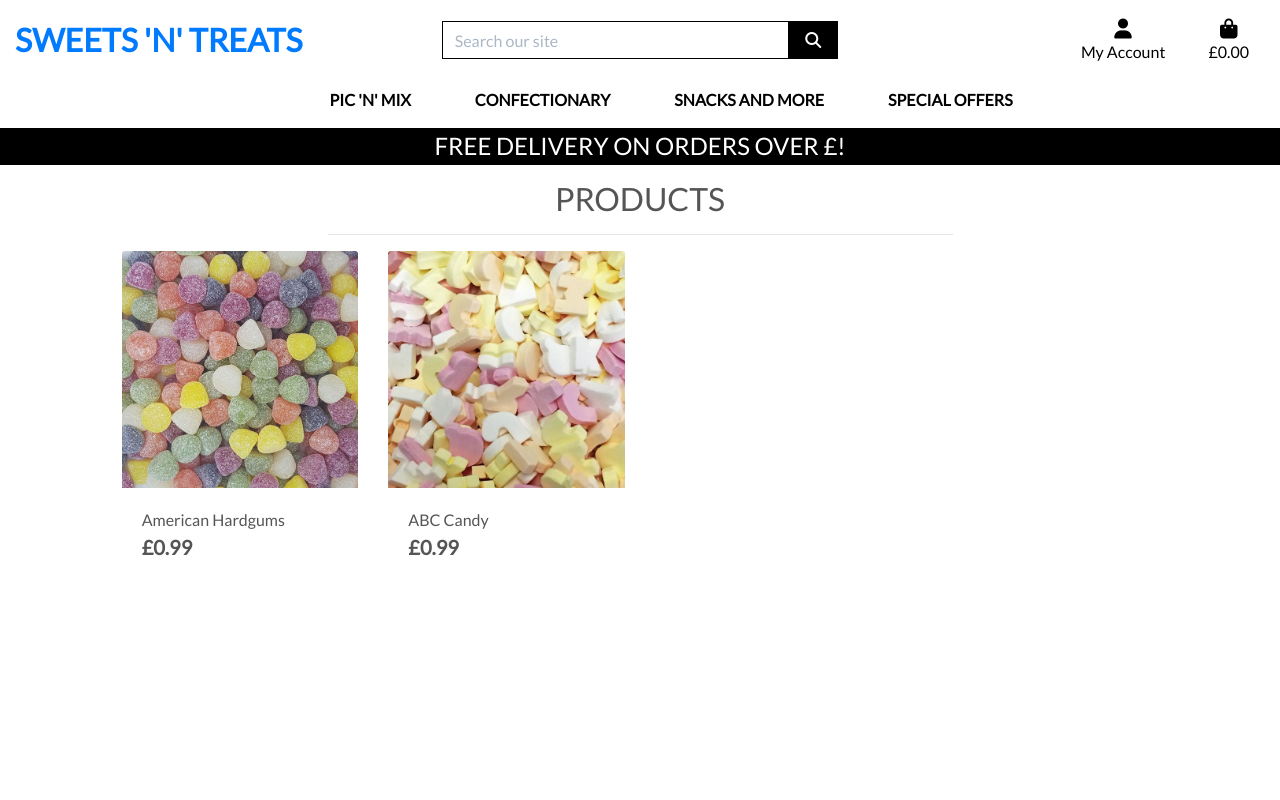
After one commit to mgreenberry/MS4-sweetsntreats, a Django app: page /products/ in a window 1280 px wide. The commit adds this page. Run offline with Django 3.2, Linux system fonts and the light colour scheme; data comes from the database, SQL or seed files in the repository; some libraries are stand-ins or nearby versions.

Commit message:
added first couple of products

```diff
--- a/home/templates/home/index.html
+++ b/home/templates/home/index.html
@@ -20,7 +20,7 @@
                 </h1>
                 <div class='my-5'>
                     <h4>
-                        <a href='' class="shop-now-button btn btn-lg rounder-0 text-uppercase py-3">
+                        <a href="{% url 'products' %}" class="shop-now-button btn btn-lg rounder-0 text-uppercase py-3">
                             SHOP NOW!
                         </a>
                     </h4>
--- a/home/urls.py
+++ b/home/urls.py
@@ -1,4 +1,3 @@
-from django.contrib import admin
 from django.urls import path
 from .import views
 
--- a/products/fixtures/products.json
+++ b/products/fixtures/products.json
@@ -6,7 +6,7 @@
             "name": "ABC Hard Candy",
             "description": "ABC Hard Candy Alphabet Shapes",
             "price": "0.99",
-            "image": "/workspace/sweetsntreats/media/abc-candy.jpeg"
+            "image": "../media/abc-candy.jpeg"
             }
     }
 ]
--- /dev/null
+++ b/products/templates/products/products.html
@@ -0,0 +1,74 @@
+{% extends "base.html" %}
+{% load static %}
+
+{% block page_header %}
+    <div class="container header-container">
+        <div class="row">
+            <div class="col"></div>
+        </div>
+    </div>
+{% endblock %}
+
+{% block content %}
+    <div class="overlay"></div>
+    <div class="container-fluid">
+        <div class="row">
+            <div class="col text-center mt-3">
+                <h2 class="logo-font">Products</h2>
+                <hr class="w-50 mb-1">
+            </div>
+        </div>
+        <div class="row">
+            <div class="product-container col-10 offset-1">
+                <div class="row mt-1 mb-2"></div>
+                <div class="row">
+                    {% for product in products %}
+                        <div class="col-sm-6 col-md-6 col-lg-4 col-xl-3">
+                            <div class="card h-100 border-0">
+                                {% if product.image %}
+                                <a href="{% url 'product_detail' product.id %}">
+                                    <img class="card-img-top img-fluid" src="{{ product.image.url }}" alt="{{ product.name }}">
+                                </a>
+                                {% else %}
+                                <a href="{% url 'product_detail' product.id %}">
+                                    <img class="card-img-top img-fluid" src="{{ MEDIA_URL }}noimage.png" alt="{{ product.name }}">
+                                </a>
+                                {% endif %}
+                                <div class="card-body pb-0">
+                                    <p class="mb-0">{{ product.name }}</p>
+                                </div>
+                                <div class="card-footer bg-white pt-0 border-0 text-left">
+                                    <div class="row">
+                                        <div class="col">
+                                            <p class="lead mb-0 text-left font-weight-bold">£{{ product.price }}</p>
+                                        </div>
+                                    </div>
+                                </div>
+                            </div>
+                        </div>
+                        {% if forloop.counter|divisibleby:1 %}
+                            <div class="col-12 d-sm-none mb-5">
+                                <hr>
+                            </div>
+                        {% endif %}
+                        {% if forloop.counter|divisibleby:2 %}
+                            <div class="col-12 d-none d-sm-block d-md-block d-lg-none mb-5">
+                                <hr>
+                            </div>
+                        {% endif %}
+                        {% if forloop.counter|divisibleby:3 %}
+                            <div class="col-12 d-none d-lg-block d-xl-none mb-5">
+                                <hr>
+                            </div>
+                        {% endif %}
+                        {% if forloop.counter|divisibleby:4 %}
+                            <div class="col-12 d-none d-xl-block mb-5">
+                                <hr>
+                            </div>
+                        {% endif %}
+                    {% endfor %}
+                </div>
+            </div>
+        </div>
+    </div>
+{% endblock %}
--- /dev/null
+++ b/products/urls.py
@@ -0,0 +1,7 @@
+from django.urls import path
+from .import views
+
+urlpatterns = [
+    path('', views.all_products, name='products'),
+    path('<product_id>', views.product_detail, name='product_detail'),
+]
--- a/products/views.py
+++ b/products/views.py
@@ -1,3 +1,28 @@
-from django.shortcuts import render
+from django.shortcuts import render, get_object_or_404
+from .models import Product
 
 # Create your views here.
+def all_products(request):
+    """
+    A view to show all products, sorting and searches
+    """
+    products = Product.objects.all()
+
+    context = {
+        'products': products,
+    }
+
+    return render(request, 'products/products.html', context)
+
+
+def product_detail(request, product_id):
+    """
+    A view to show individual product details
+    """
+    product = get_object_or_404(Product, pk=product_id)
+
+    context = {
+        'product': product,
+    }
+
+    return render(request, 'products/product_detail.html', context)
--- a/sweetsntreats/urls.py
+++ b/sweetsntreats/urls.py
@@ -22,4 +22,5 @@ urlpatterns = [
     path('admin/', admin.site.urls),
     path('accounts/', include('allauth.urls')),
     path('', include('home.urls')),
+    path('products/', include('products.urls')),
 ] + static(settings.MEDIA_URL, document_root=settings.MEDIA_ROOT)
--- a/templates/includes/main-nav.html
+++ b/templates/includes/main-nav.html
@@ -9,7 +9,7 @@
                 <a href="" class="dropdown-item">Jelly & Foam Sweets</a>
                 <a href="" class="dropdown-item">Chocolate & Toffee Sweets</a>
                 <a href="" class="dropdown-item">Traditional Sweets</a>
-                <a href="" class="dropdown-item">All Sweets</a>
+                <a href="{% url 'products' %}" class="dropdown-item">All Sweets</a>
             </div>
         </li>
 
```
Also changed, not shown: products/templates/products/product_detail.html (added, +20 -0 lines), products/templates/products/sweet_detail.html (added, +37 -0 lines), db.sqlite3, media/abc-candy_rrG658d.jpeg (added), media/american-hardgums_nsQqHwp.jpeg (added).
